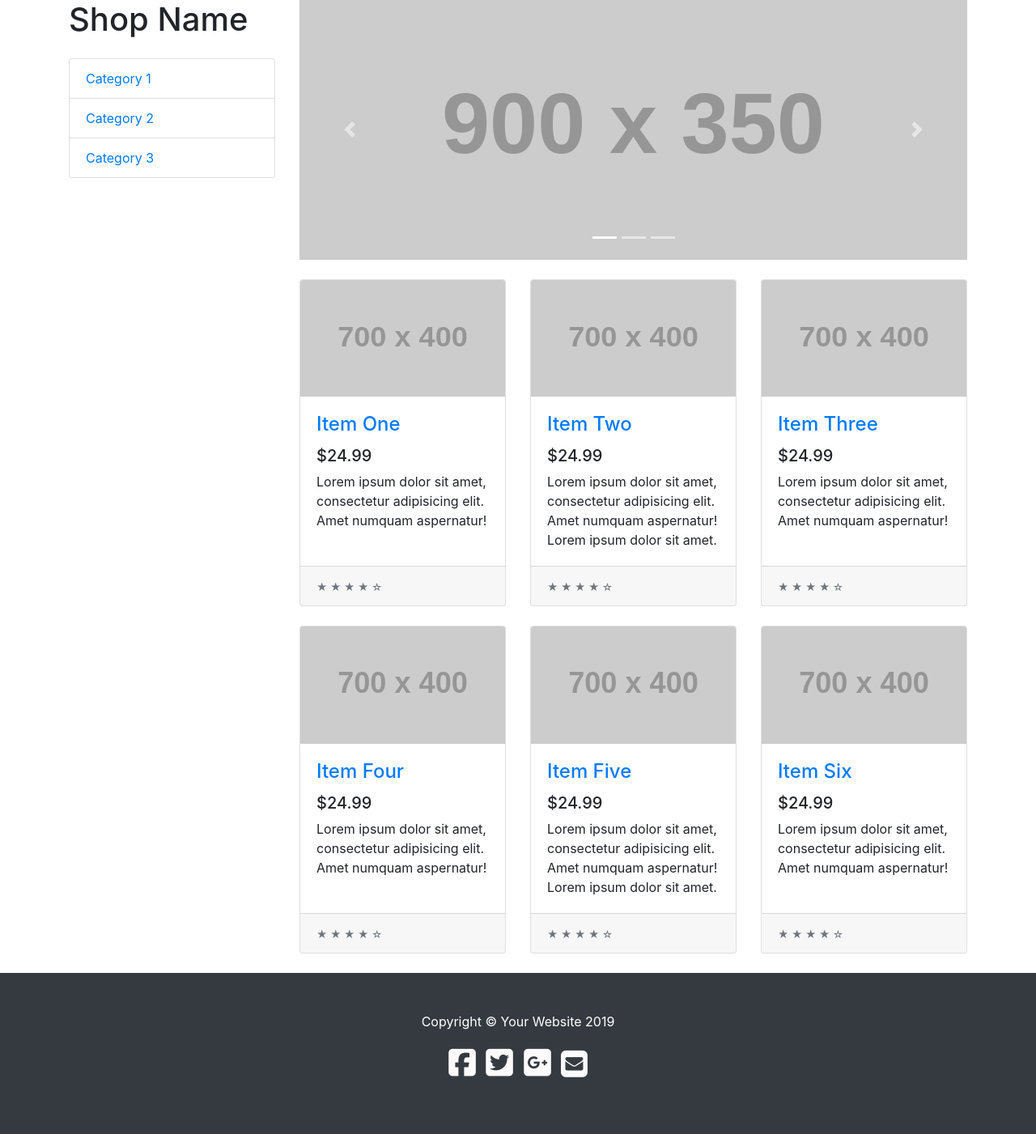
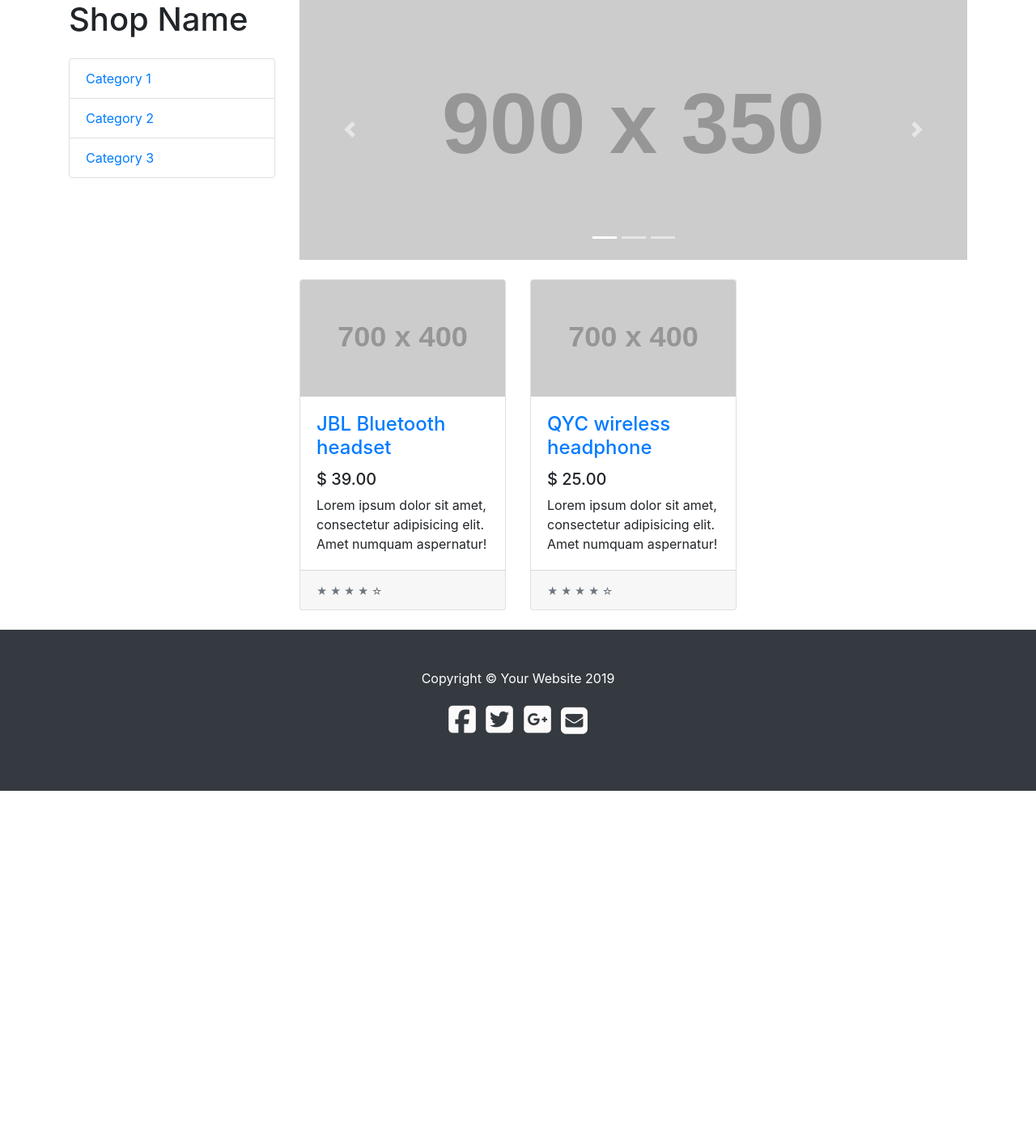
Before and after one commit to Bakhtiyar-Garashov/E-commerce, a Django app: page / in a window 1280 px wide. Shown: the part 80-1481 px from the top of the page at 81% size. After the commit the page ends 1057 px from the top, so only its background shows below. Run offline with Django 3.2, Linux system fonts and the light colour scheme; data comes from the database, SQL or seed files in the repository; grey boxes labelled with a size stand in for pictures from a placeholder-image service; some libraries are stand-ins or nearby versions.

Commit message:
products rendered in homeview

```diff
--- a/E_shop/shopApp/views.py
+++ b/E_shop/shopApp/views.py
@@ -1,8 +1,11 @@
 from django.shortcuts import render,HttpResponse
+
+from .models import Product
 
 # Create your views here.
 def home(request): # this is home page view
-    return render(request,"shop/home.html")
+    products=Product.objects.all()
+    return render(request,"shop/home.html",context={'products':products})
 
 
 def product(request): #this is products page view
--- a/E_shop/templates/shop/home.html
+++ b/E_shop/templates/shop/home.html
@@ -48,15 +48,15 @@
             </div>
 
             <div class="row">
-
-                <div class="col-lg-4 col-md-6 mb-4">
+            {% for product in products %}
+              <div class="col-lg-4 col-md-6 mb-4">
                     <div class="card h-100">
                         <a href="#"><img class="card-img-top" src="http://placehold.it/700x400" alt=""></a>
                         <div class="card-body">
                             <h4 class="card-title">
-                                <a href="#">Item One</a>
+                                <a href="#">{{product.name}}</a>
                             </h4>
-                            <h5>$24.99</h5>
+                            <h5>$ {{product.price}}</h5>
                             <p class="card-text">Lorem ipsum dolor sit amet, consectetur adipisicing elit. Amet numquam aspernatur!</p>
                         </div>
                         <div class="card-footer">
@@ -65,85 +65,7 @@
                     </div>
                 </div>
 
-                <div class="col-lg-4 col-md-6 mb-4">
-                    <div class="card h-100">
-                        <a href="#"><img class="card-img-top" src="http://placehold.it/700x400" alt=""></a>
-                        <div class="card-body">
-                            <h4 class="card-title">
-                                <a href="#">Item Two</a>
-                            </h4>
-                            <h5>$24.99</h5>
-                            <p class="card-text">Lorem ipsum dolor sit amet, consectetur adipisicing elit. Amet numquam aspernatur! Lorem ipsum dolor sit amet.</p>
-                        </div>
-                        <div class="card-footer">
-                            <small class="text-muted">&#9733; &#9733; &#9733; &#9733; &#9734;</small>
-                        </div>
-                    </div>
-                </div>
-
-                <div class="col-lg-4 col-md-6 mb-4">
-                    <div class="card h-100">
-                        <a href="#"><img class="card-img-top" src="http://placehold.it/700x400" alt=""></a>
-                        <div class="card-body">
-                            <h4 class="card-title">
-                                <a href="#">Item Three</a>
-                            </h4>
-                            <h5>$24.99</h5>
-                            <p class="card-text">Lorem ipsum dolor sit amet, consectetur adipisicing elit. Amet numquam aspernatur!</p>
-                        </div>
-                        <div class="card-footer">
-                            <small class="text-muted">&#9733; &#9733; &#9733; &#9733; &#9734;</small>
-                        </div>
-                    </div>
-                </div>
-
-                <div class="col-lg-4 col-md-6 mb-4">
-                    <div class="card h-100">
-                        <a href="#"><img class="card-img-top" src="http://placehold.it/700x400" alt=""></a>
-                        <div class="card-body">
-                            <h4 class="card-title">
-                                <a href="#">Item Four</a>
-                            </h4>
-                            <h5>$24.99</h5>
-                            <p class="card-text">Lorem ipsum dolor sit amet, consectetur adipisicing elit. Amet numquam aspernatur!</p>
-                        </div>
-                        <div class="card-footer">
-                            <small class="text-muted">&#9733; &#9733; &#9733; &#9733; &#9734;</small>
-                        </div>
-                    </div>
-                </div>
-
-                <div class="col-lg-4 col-md-6 mb-4">
-                    <div class="card h-100">
-                        <a href="#"><img class="card-img-top" src="http://placehold.it/700x400" alt=""></a>
-                        <div class="card-body">
-                            <h4 class="card-title">
-                                <a href="#">Item Five</a>
-                            </h4>
-                            <h5>$24.99</h5>
-                            <p class="card-text">Lorem ipsum dolor sit amet, consectetur adipisicing elit. Amet numquam aspernatur! Lorem ipsum dolor sit amet.</p>
-                        </div>
-                        <div class="card-footer">
-                            <small class="text-muted">&#9733; &#9733; &#9733; &#9733; &#9734;</small>
-                        </div>
-                    </div>
-                </div>
-
-                <div class="col-lg-4 col-md-6 mb-4">
-                    <div class="card h-100">
-                        <a href="#"><img class="card-img-top" src="http://placehold.it/700x400" alt=""></a>
-                        <div class="card-body">
-                            <h4 class="card-title">
-                                <a href="#">Item Six</a>
-                            </h4>
-                            <h5>$24.99</h5>
-                            <p class="card-text">Lorem ipsum dolor sit amet, consectetur adipisicing elit. Amet numquam aspernatur!</p>
-                        </div>
-                        <div class="card-footer">
-                            <small class="text-muted">&#9733; &#9733; &#9733; &#9733; &#9734;</small>
-                        </div>
-                    </div>
-                </div>
+            {% endfor %}
 
             </div>
             <!-- /.row -->
```
